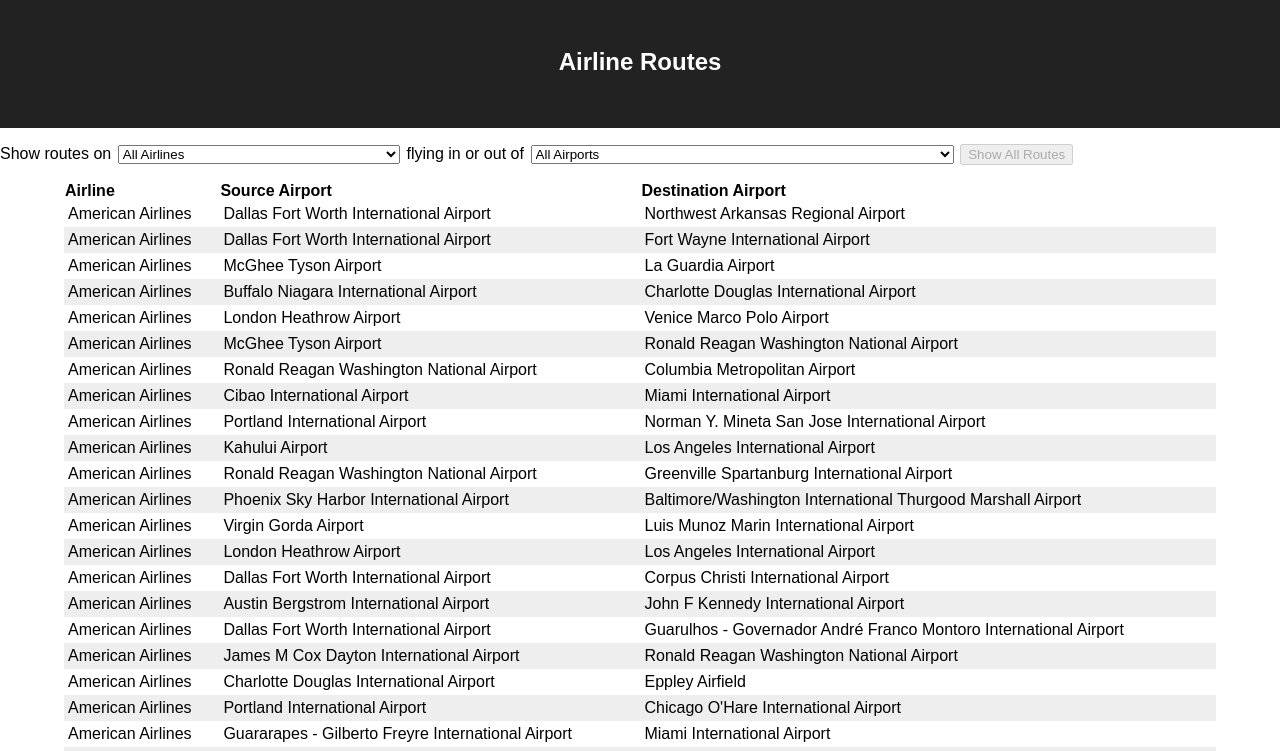
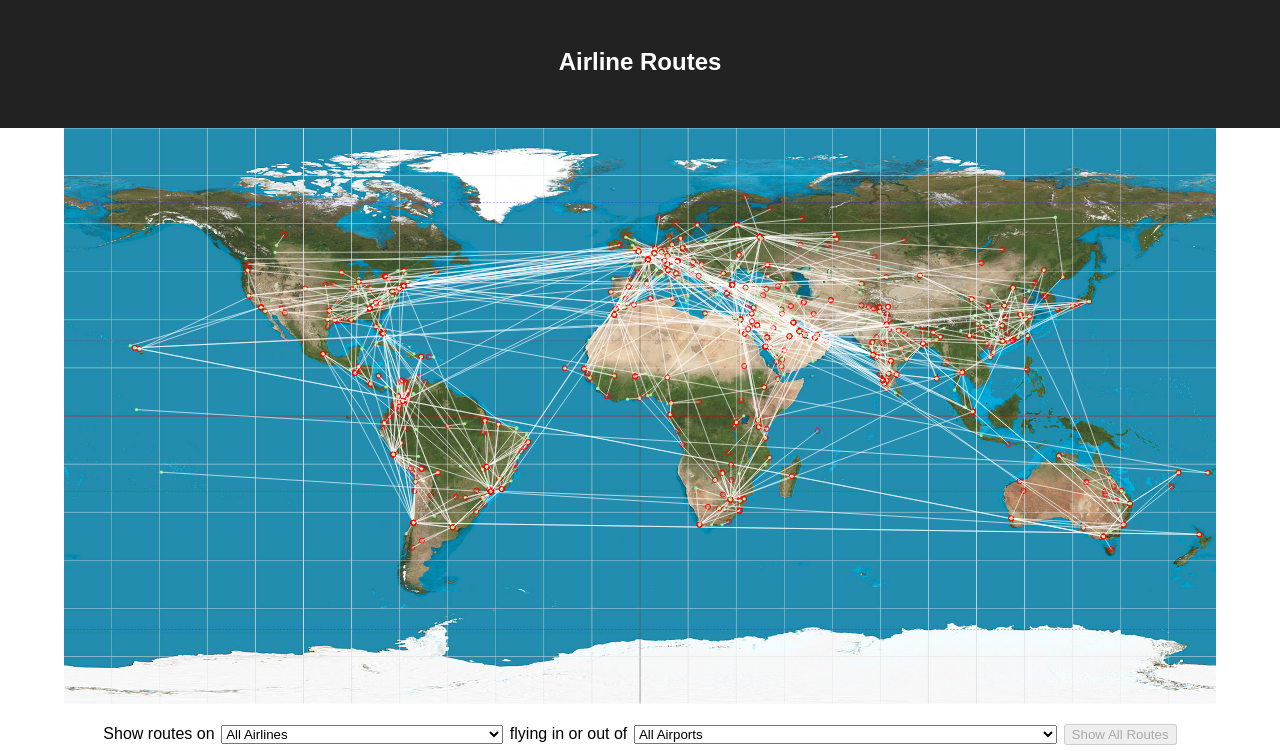
Before and after one commit to eufrosino/airlines-map, a React (Create React App) app: page / in a window 1280 px wide. Shown: the top 751 px of the page. Built offline with nearby package versions, Linux system fonts and the light colour scheme.

Commit message:
added map component

```diff
--- a/src/App.js
+++ b/src/App.js
@@ -2,6 +2,7 @@
 import './App.css';
 import Table from './components/Table';
 import Select from './components/Select';
+import Map from './components/Map';
 import DATA from './data';
 
 const App = () => {
@@ -65,6 +66,8 @@
       <header className='header'>
         <h1 className='title'>Airline Routes</h1>
       </header>
+      <section>
+        <Map routes={filteredRoutes}/>
         <p>
           Show routes on
           <Select
@@ -90,7 +93,6 @@
             Show All Routes
           </button>
         </p>
-      <section>
         <Table
           className='routes-table'
           columns={columns}
--- /dev/null
+++ b/src/components/Map.jsx
@@ -0,0 +1,49 @@
+import React from 'react';
+import DATA from '../data';
+
+const Map = ({ routes = [] }) => {
+  const groups = routes.map(route => {
+    const sourceAirport = DATA.getAirportByCode(route.src);
+    const destinationAirport = DATA.getAirportByCode(route.dest);
+    const d = `M${sourceAirport.long} ${sourceAirport.lat} L ${destinationAirport.long} ${destinationAirport.lat}`;
+
+    return (
+      <g key={route.airline + route.src + route.dest}>
+        <circle
+          className='source'
+          cx={sourceAirport.long}
+          cy={sourceAirport.lat}
+        >
+          <title>{sourceAirport.name}</title>
+        </circle>
+        <circle
+          className='destination'
+          cx={destinationAirport.long}
+          cy={destinationAirport.lat}
+        >
+          <title>{destinationAirport.name}</title>
+        </circle>
+        <path d={d} />
+      </g>
+    );
+  });
+
+  return (
+    <svg className='map' viewBox='-180 -90 360 180'>
+      <g transform='scale(1 -1)'>
+        <image
+          xlinkHref='equirectangular_world.jpg'
+          href='equirectangular_world.jpg'
+          x='-180'
+          y='-90'
+          height='100%'
+          width='100%'
+          transform='scale(1 -1)'
+        />
+        {groups}
+      </g>
+    </svg>
+  );
+};
+
+export default Map;
```
Also changed, not shown: src/App.css (line endings or trailing spaces). Lines whose indentation alone changed are shown as unchanged.
